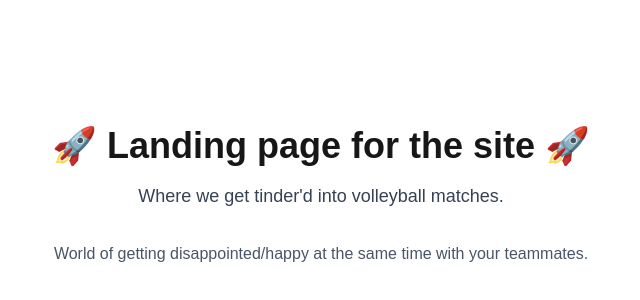
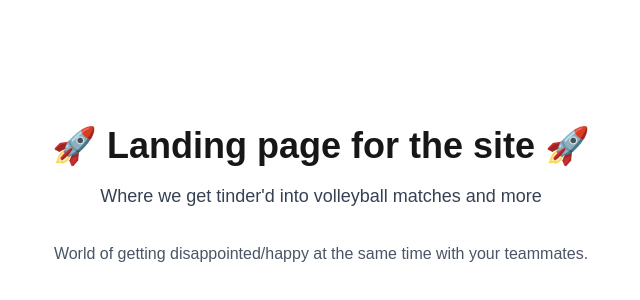
Before and after one commit to jaehoonhwang/volleyball-matcher, a Next.js app: page / in a window 1280 px wide. Shown: the part 204-504 px from the top of the page, without its empty margins (319-959 px from the left). Built offline with nearby package versions, Linux system fonts and the light colour scheme.

Commit message:
Trigger workflow as it failed.

```diff
--- a/src/app/page.tsx
+++ b/src/app/page.tsx
@@ -6,7 +6,7 @@
           🚀 Landing page for the site 🚀
         </h1>
         <p className="text-lg text-gray-700 mb-8">
-          {"Where we get tinder'd into volleyball matches."}
+          {"Where we get tinder'd into volleyball matches and more"}
         </p>
         <p className="text-md text-gray-600">
           World of getting disappointed/happy at the same time with your
```
